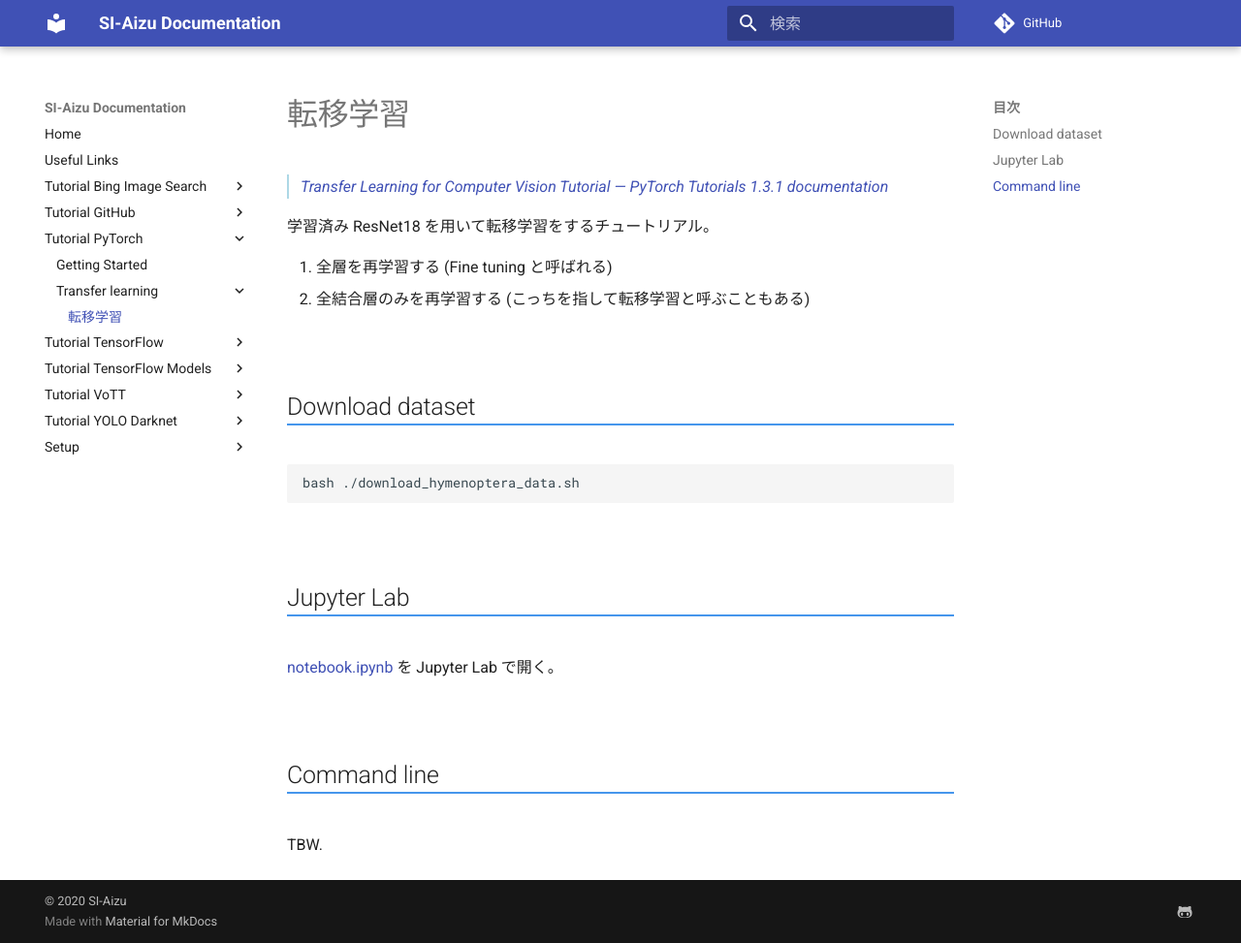
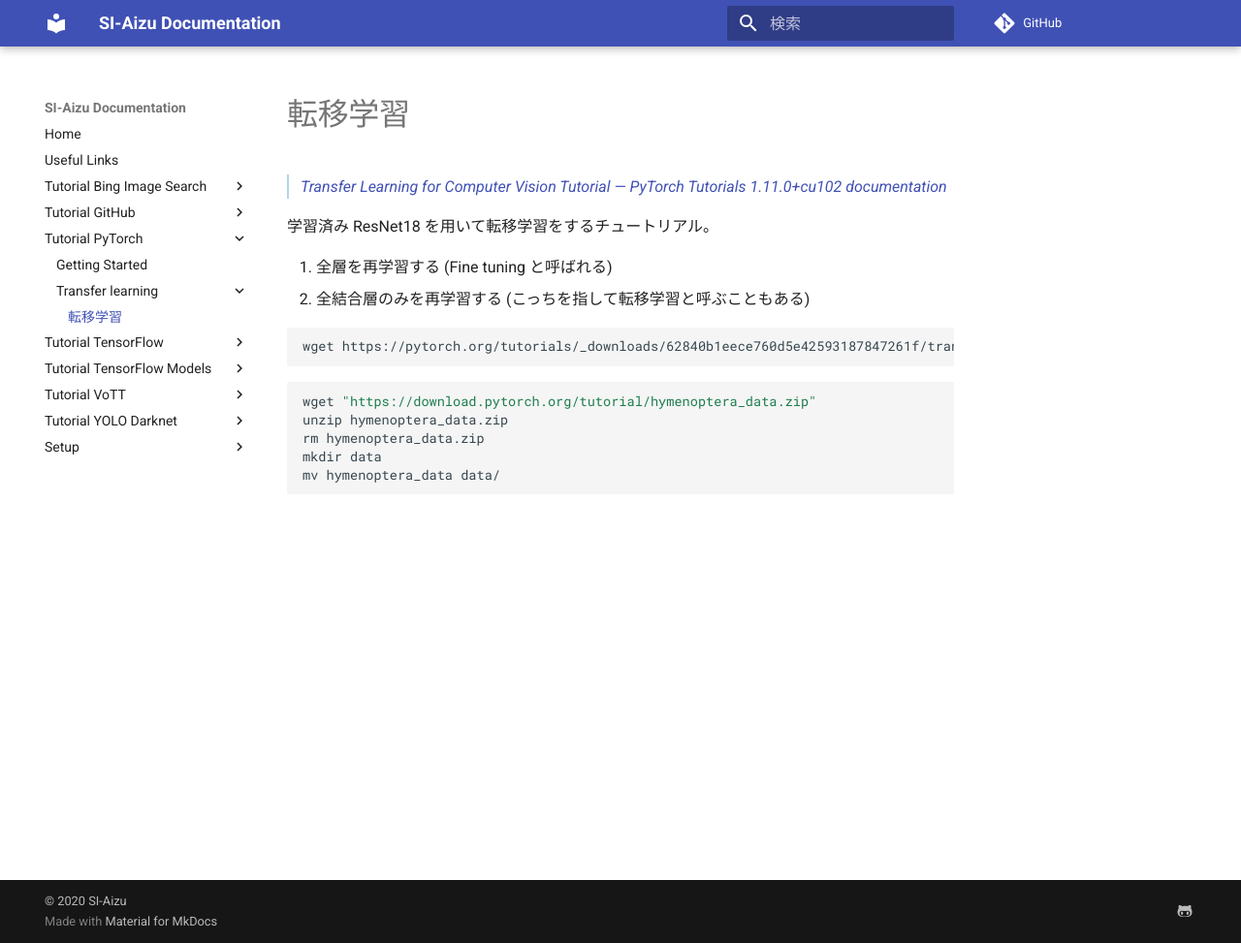
Before and after one commit to SI-Aizu/documentation, an MkDocs documentation site: the page built from docs/Tutorial-PyTorch/transfer_learning/index.md, in a window 1280 px wide and 973 px high. Shown: the whole window at 97% size. Built offline with MkDocs 1.6.1 and Material for MkDocs 9.7.7, drawn with Linux system fonts in a browser that asks for light colours; comment, search, counter and statistics services are not loaded.

````diff
--- a/docs/Tutorial-PyTorch/.hadolint.yaml
+++ b/docs/Tutorial-PyTorch/.hadolint.yaml
@@ -1,3 +1,4 @@
 ignored:
   - DL3008  # Pin versions in apt get install.
   - DL3013  # Pin versions in pip.
+  - DL4006  # Set the SHELL option -o pipefail before RUN with a pipe in it.
--- a/docs/Tutorial-PyTorch/transfer_learning/index.md
+++ b/docs/Tutorial-PyTorch/transfer_learning/index.md
@@ -1,28 +1,20 @@
 # 転移学習
 
-> [Transfer Learning for Computer Vision Tutorial — PyTorch Tutorials 1.3.1 documentation](https://pytorch.org/tutorials/beginner/transfer_learning_tutorial.html)
+> [Transfer Learning for Computer Vision Tutorial — PyTorch Tutorials 1.11.0+cu102 documentation](https://pytorch.org/tutorials/beginner/transfer_learning_tutorial.html)
 
 学習済み ResNet18 を用いて転移学習をするチュートリアル。
 
 1. 全層を再学習する (Fine tuning と呼ばれる)
 2. 全結合層のみを再学習する (こっちを指して転移学習と呼ぶこともある)
 
-
-
-## Download dataset
+```sh
+wget https://pytorch.org/tutorials/_downloads/62840b1eece760d5e42593187847261f/transfer_learning_tutorial.ipynb
+```
 
 ```sh
-bash ./download_hymenoptera_data.sh
+wget "https://download.pytorch.org/tutorial/hymenoptera_data.zip"
+unzip hymenoptera_data.zip
+rm hymenoptera_data.zip
+mkdir data
+mv hymenoptera_data data/
 ```
-
-
-
-## Jupyter Lab
-
-[notebook.ipynb](./notebook.ipynb) を Jupyter Lab で開く。
-
-
-
-## Command line
-
-TBW.
````
Also changed, not shown: docs/Tutorial-PyTorch/docker-compose.yml (+9 -4 lines), docs/Tutorial-PyTorch/index.md (+1 -17 lines), docs/Tutorial-PyTorch/requirements.txt (deleted, +0 -91 lines), docs/Tutorial-PyTorch/transfer_learning/train1.py (deleted, +0 -180 lines), docs/Tutorial-PyTorch/transfer_learning/notebook.ipynb (deleted), 6 other files.
